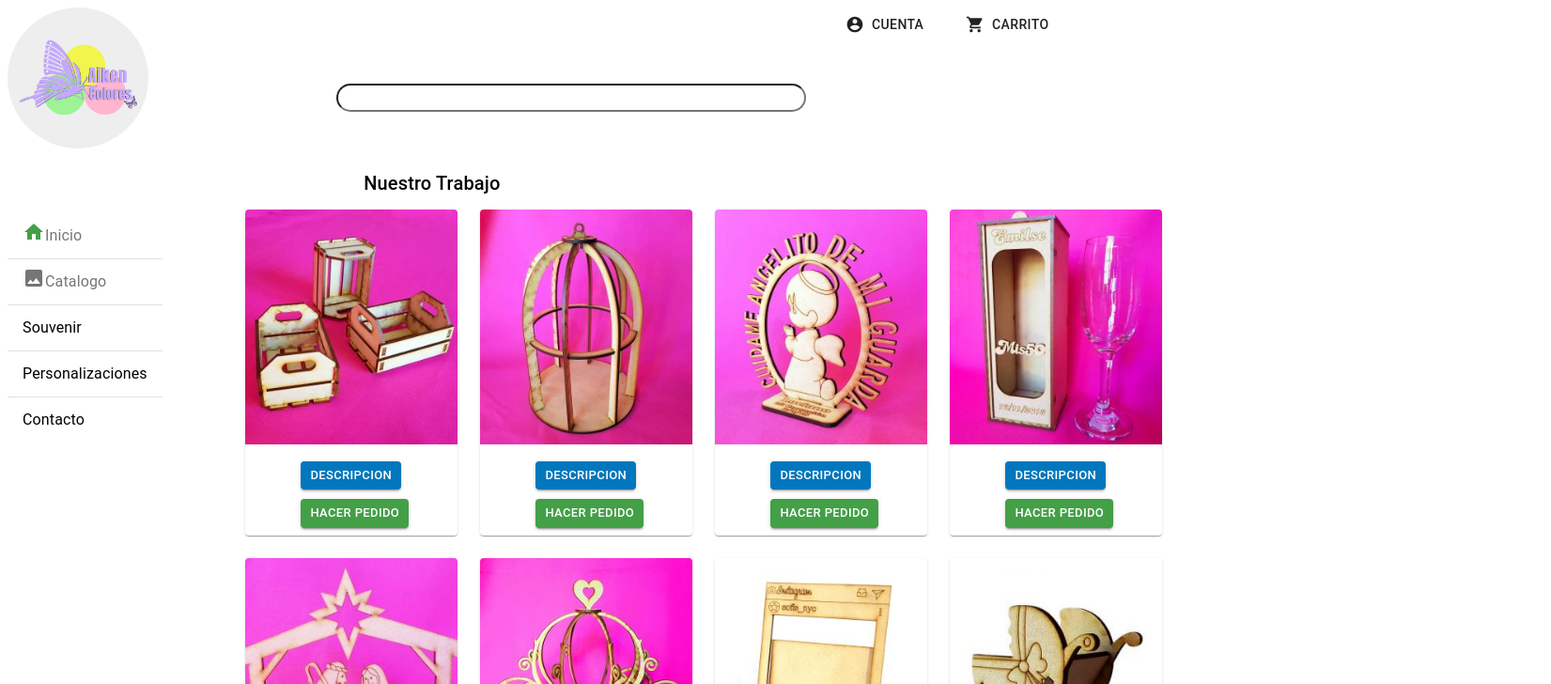
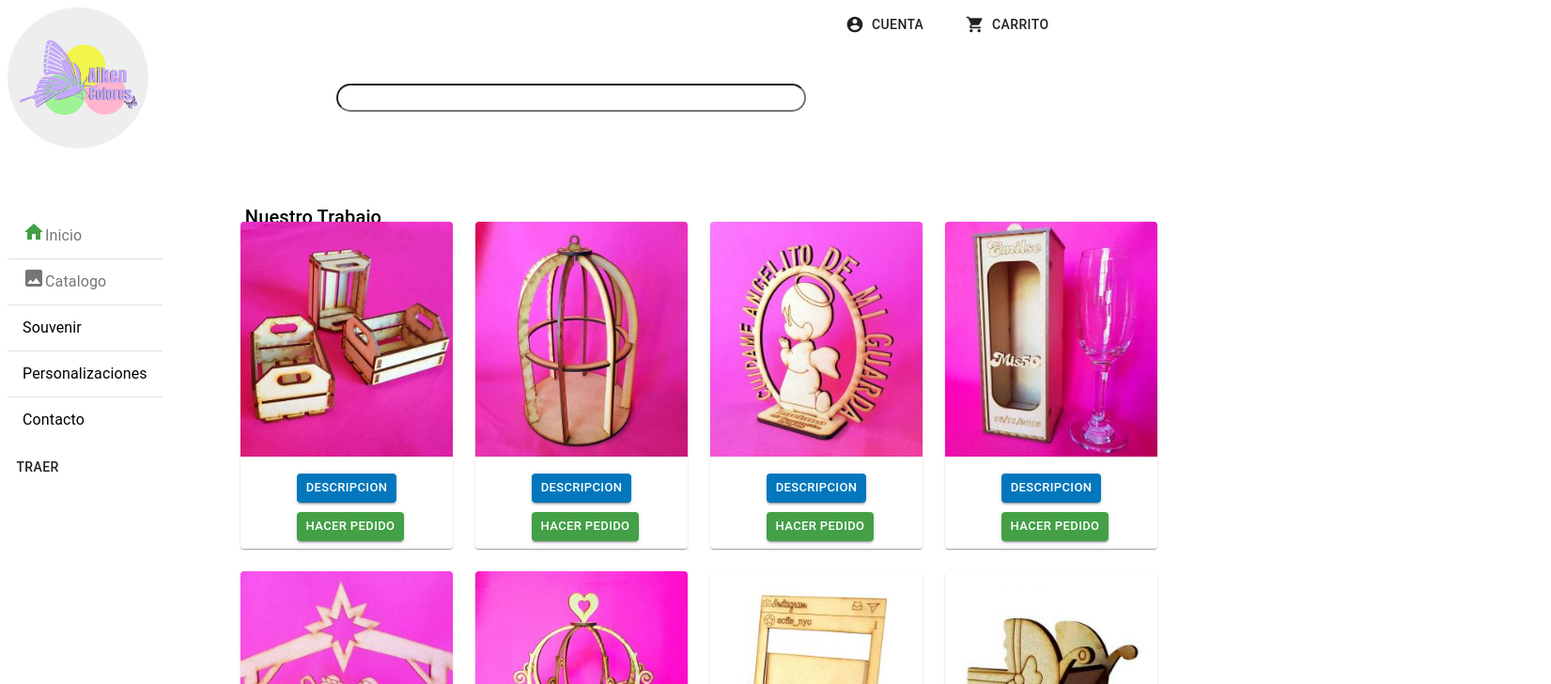
Before and after one commit to NicolasCherra/AikenColoresF, a React app: page / in a window 1280 px wide. Shown: the top 728 px of the page at 94% size, 1651 px wide, since content can reach past the window. Built offline with nearby package versions, Linux system fonts and the light colour scheme.

Commit message:
Se incorporo Redux

```diff
--- a/package.json
+++ b/package.json
@@ -14,6 +14,7 @@
     "@material-ui/core": "^4.11.0",
     "@material-ui/icons": "^4.9.1",
     "@types/connect-history-api-fallback": "^1.3.3",
+    "@types/react-redux": "^7.1.9",
     "@types/react-router-dom": "^5.1.5",
     "axios": "^0.19.2",
     "connect-history-api-fallback": "^1.6.0",
@@ -21,7 +22,11 @@
     "history-api-fallback": "0.0.0",
     "react": "^16.13.1",
     "react-dom": "^16.13.1",
+    "react-redux": "^7.2.1",
     "react-router-dom": "^5.2.0",
+    "redux": "^4.0.5",
+    "redux-devtools": "^3.5.0",
+    "redux-thunk": "^2.3.0",
     "url-loader": "^4.1.0"
   },
   "devDependencies": {
--- a/src/components/App.tsx
+++ b/src/components/App.tsx
@@ -1,8 +1,8 @@
 import { BrowserRouter as Router, Route, Link, Switch } from 'react-router-dom';
 import * as React from 'react';
 import axios from 'axios';
-
-
+import {Provider} from 'react-redux';
+import generateStore from '../redux/Store';
 import {Button, Hidden,makeStyles} from '@material-ui/core';
 import { ThemeProvider } from '@material-ui/core/styles';
 
@@ -29,12 +29,12 @@ const useStyle = makeStyles({
 });
 
 
-const App:React.FC = () => {
-
+const App: React.FC = () => {
+  const store = generateStore();
   const classes = useStyle();
-  var movil:boolean;
     return (
       <React.Fragment>
+        <Provider store={store}>
         <ThemeProvider theme={Tema}>
 
           <Hidden mdUp>
@@ -57,7 +57,8 @@ const App:React.FC = () => {
             </Router>
             </main>
           <Footer />
-        </ThemeProvider>
+          </ThemeProvider>
+        </Provider>
       </React.Fragment>
     );
 }
--- a/src/components/Producto.tsx
+++ b/src/components/Producto.tsx
@@ -5,10 +5,16 @@ import {
 } from '@material-ui/core';
 import Button from '@material-ui/core/Button';
 import { makeStyles } from '@material-ui/core';
+import Tema from './layout/Tema';
 
 const useStyles = makeStyles({
   root: {
-    maxWidth: 350
+    maxWidth: 350,
+    [Tema.breakpoints.down('sm')]: {
+
+      maxWidth: 300
+    }
+
   },
   media: {
     height: 250,
--- a/src/components/layout/Header.tsx
+++ b/src/components/layout/Header.tsx
@@ -31,13 +31,17 @@ const estilos = makeStyles(theme => ({
 
 const Header: React.FC<any> = ({}) =>{
 
+  const login = () => {
+    window.location.href ="/entrar";
+  }
+
   const classes = estilos();
   return (
     <React.Fragment>
 
       <img   className={classes.logo} src={"/imagenes/logo.png"} />
       <input className={classes.buscador} type="search"></input>
-      <Button className={classes.cuenta} startIcon={<AccountCircleIcon />} >Cuenta</Button>
+      <Button onClick={login} className={classes.cuenta} startIcon={<AccountCircleIcon />} >Cuenta</Button>
       <Button className={classes.carrito} startIcon={<ShoppingCartIcon/>} >Carrito</Button>
     </React.Fragment>
     );
--- a/src/components/pages/Articulo.tsx
+++ b/src/components/pages/Articulo.tsx
@@ -12,8 +12,7 @@ const useStyles = makeStyles({
     bottom: "15em",
     width: 300,
     [Tema.breakpoints.down('sm')]: {
-      position: "relative",
-      left: "10em",
+      left: "2em",
     }
   }
 });
--- a/src/components/pages/Inicio.tsx
+++ b/src/components/pages/Inicio.tsx
@@ -1,45 +1,74 @@
 import * as React from 'react';
 import axios from 'axios';
 import {
-  Grid, Box,Card,CardHeader,CardMedia,CardContent,CardActions,CardActionArea, Typography
+  Grid, Box,Card,CardHeader,CardMedia,CardContent,CardActions,CardActionArea,Typography,Button,makeStyles
 } from '@material-ui/core';
-import Button from '@material-ui/core/Button';
-import { makeStyles } from '@material-ui/core';
+import { useDispatch, useSelector, DefaultRootState } from 'react-redux';
+
+import { getSouvenirs } from '../../redux/Ducks';
+import { ProductosRD, ProductoRD, IStateRedux } from '../../redux/types';
+
 import Producto from '../Producto';
+
+import Tema from '../layout/Tema';
 
 axios.defaults.withCredentials = true;
 
+
+
+
 const useStyles = makeStyles({
   grid: {
-    marginTop: "10em",
-    position: "relative",
-    bottom: "10em",
+    marginTop: "12em",
+    position: "absolute",
+    top: "2em",
     width: 1000,
-    left: "20%"
+    left: "20%",
+    [Tema.breakpoints.down('sm')]: {
+      left: "10%",
+      width: 400
+    }
   },
   pos: {
     position: "relative",
     marginTop: "-15em",
-    left: "30%"
+    left: "20%"
   }
 });
 
 const Inicio: React.FC<any> = ({}) =>{
+  const dispatch = useDispatch();
 
-  const nombreP = ["Uno","dos","tres","Llavero","abeja","lala","7","8"];
+  const traer = () => {
+    console.log("Activado")
+    dispatch(getSouvenirs());
+    console.log("SOUVENIR OBJC", souvenirsObj);
+  }
+
+  const souvenirsObj = useSelector((store:IStateRedux) => store.productos.souvenirs);
+
+
+
+  const nombreP = ["Uno", "dos", "tres", "Llavero", "abeja", "lala", "7", "8"];
   const urlImg = ["imagenes/0.jpg","imagenes/1.jpg","imagenes/2.jpg","imagenes/3.jpg","imagenes/4.jpg","imagenes/5.jpg","imagenes/6.jpg","imagenes/7.jpg"];
+
   const classes = useStyles();
+
   const maxProductos = 8;
   let productos = [];
+  let suovenirsHTML:any = [];
+
   for (var i = 0; i <maxProductos; i++) {
     productos.push(<Grid item xs={12} sm={12} md={6} lg={3}><Producto nombreProducto ={nombreP[i]} imagen={urlImg[i]} id={i} /></Grid>);
   }
+
+
     return (
       <React.Fragment>
+        <Button onClick={traer}>Traer</Button>
         <Typography className={classes.pos}variant="h6" >
           Nuestro Trabajo
         </Typography>
-
         <Grid container
             direction="row"
             justify="center"
@@ -52,5 +81,4 @@ const Inicio: React.FC<any> = ({}) =>{
       </React.Fragment>
     );
 }
-
 export default Inicio;
--- a/src/index.html
+++ b/src/index.html
@@ -3,7 +3,6 @@
 <head>
     <meta charset="UTF-8">
     <meta name="viewport" content="width=device-width, initial-scale=1.0">
-<!--    <link rel="stylesheet" href="https://stackpath.bootstrapcdn.com/bootstrap/4.5.0/css/bootstrap.min.css" integrity="sha384-9aIt2nRpC12Uk9gS9baDl411NQApFmC26EwAOH8WgZl5MYYxFfc+NcPb1dKGj7Sk" crossorigin="anonymous"> -->
     <title>Test</title>
 </head>
 <body>
--- /dev/null
+++ b/src/redux/Ducks.ts
@@ -0,0 +1,31 @@
+import axios from 'axios';
+const formato = require("./formato.json");
+import { ProductosRD,ProductoRD,SouvenirActionTypes,GET_SOUVENIRS_EXITO} from './types';
+
+//date
+const souvenirData: ProductosRD = {
+
+    souvenirs: []
+};
+
+//reducer
+export  function souvenirReducer(state=souvenirData, action:SouvenirActionTypes):ProductosRD{
+        switch(action.type){
+            case GET_SOUVENIRS_EXITO: return { souvenirs:[...state.souvenirs, action.payload]};
+            default: return state;
+        }
+}
+
+//actions
+export const getSouvenirs=()=> (dispatch:any,getState:any) => {
+    //console.log("getState ", getState());
+    try {
+        //const res= await axios.get('')
+        dispatch({
+            type: GET_SOUVENIRS_EXITO,
+            payload: formato
+        })
+    }catch(error){
+        console.log(error);
+    }
+}
--- /dev/null
+++ b/src/redux/Store.ts
@@ -0,0 +1,14 @@
+import {createStore, combineReducers, compose, applyMiddleware} from 'redux'
+import thunk from 'redux-thunk'
+
+import { souvenirReducer }  from './Ducks'
+
+const rootReducer = combineReducers({
+    productos: souvenirReducer
+})
+export const composeEnhancers =(window && (window as any).__REDUX_DEVTOOLS_EXTENSION_COMPOSE__) || compose;
+
+export default function generateStore() {
+    const store = createStore( rootReducer, composeEnhancers( applyMiddleware(thunk) ) )
+    return store;
+}
--- /dev/null
+++ b/src/redux/formato.json
@@ -0,0 +1,10 @@
+{
+  "id": 0,
+  "nombre": "string",
+  "categoria": "categoria",
+  "descripcion": "string",
+  "imagen": "string",
+  "precio": 500,
+  "stock": "",
+  "fecha": "string"
+}
--- /dev/null
+++ b/src/redux/types.ts
@@ -0,0 +1,28 @@
+export interface IStateRedux{
+  productos: {
+    souvenirs: ProductoRD[]
+  }
+}
+
+
+export const GET_SOUVENIRS_EXITO = "GET_SOUVENIRS_EXITO";
+export interface ProductoRD{
+  id: number
+  nombre: string
+  categoria: string
+  descripcion: string
+  imagen: string
+  precio: number
+  stock: number
+  fecha: string
+}
+export interface ProductosRD{
+
+  souvenirs: ProductoRD[]
+}
+interface SouvenirGetAction {
+  type: typeof GET_SOUVENIRS_EXITO
+  payload: ProductoRD
+}
+
+export type  SouvenirActionTypes = SouvenirGetAction;
```
Also changed, not shown: 2 other files (tests, documents, lock files or other folders).
